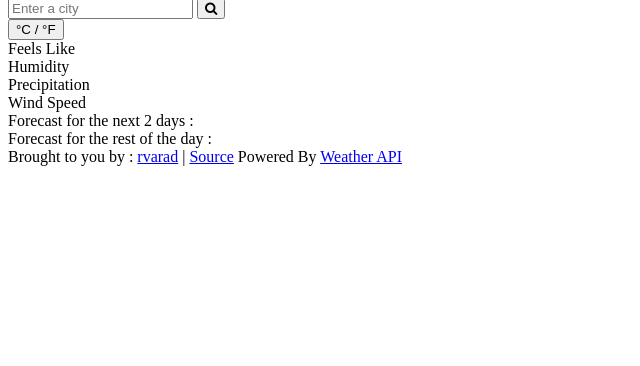
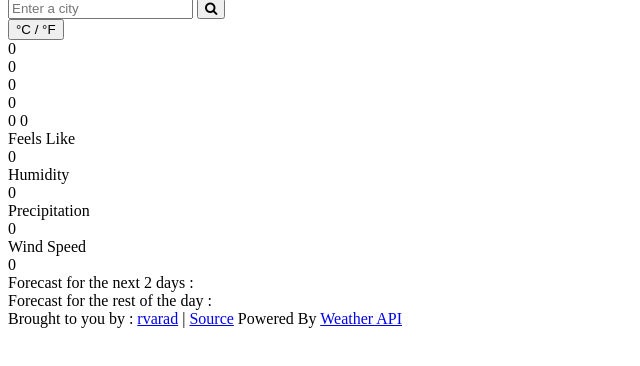
Before and after one commit to rvarad/top-weather-app, a website built with webpack: page dist/index.html in a window 1280 px wide. Shown: the part 28-394 px from the top of the page, without its empty margins (0-640 px from the left). Built offline with nearby package versions, Linux system fonts and the light colour scheme.

Commit message:
added placeholder values

```diff
--- a/dist/index.html
+++ b/dist/index.html
@@ -29,39 +29,39 @@
   <main class="main blurred">
     <div class="current-weather">
       <div class="weather-general-section">
-        <div class="weather-info weather-info--city" data-general-city></div>
-        <div class="weather-info weather-info--date" data-general-date></div>
-        <div class="weather-info weather-info--time" data-general-time></div>
+        <div class="weather-info weather-info--city" data-general-city>0</div>
+        <div class="weather-info weather-info--date" data-general-date>0</div>
+        <div class="weather-info weather-info--time" data-general-time>0</div>
       </div>
       <div class="weather-highlights-section">
-        <div class="weather-info weather-info--temperature" data-current-temperature></div>
+        <div class="weather-info weather-info--temperature" data-current-temperature>0</div>
         <div class="weather-info weather-info--condition-text" data-current-condition-text></div>
         <div class="weather-info weather-info--condition-icon" data-current-condition-icon></div>
         <div class="weather-info weather-info--max-min-temperature">
-          <span data-current-max_temp></span>
-          <span data-current-min_temp></span>
+          <span data-current-max_temp>0</span>
+          <span data-current-min_temp>0</span>
         </div>
       </div>
       <div class="weather-details-section">
         <div class="weather-info weather-info--feels-like">
           <div class="weather-info__icon"></div>
           <div class="weather-info__label">Feels Like</div>
-          <div class="weather-info__data" data-current-feels-like></div>
+          <div class="weather-info__data" data-current-feels-like>0</div>
         </div>
         <div class="weather-info weather-info--humidity">
           <div class="weather-info__icon"></div>
           <div class="weather-info__label">Humidity</div>
-          <div class="weather-info__data" data-current-humidity></div>
+          <div class="weather-info__data" data-current-humidity>0</div>
         </div>
         <div class="weather-info weather-info--precipitation">
           <div class="weather-info__icon"></div>
           <div class="weather-info__label">Precipitation</div>
-          <div class="weather-info__data" data-current-precipitation></div>
+          <div class="weather-info__data" data-current-precipitation>0</div>
         </div>
         <div class="weather-info weather-info--wind-speed">
           <div class="weather-info__icon"></div>
           <div class="weather-info__label">Wind Speed</div>
-          <div class="weather-info__data" data-current-wind-speed></div>
+          <div class="weather-info__data" data-current-wind-speed>0</div>
         </div>
       </div>
     </div>
```
